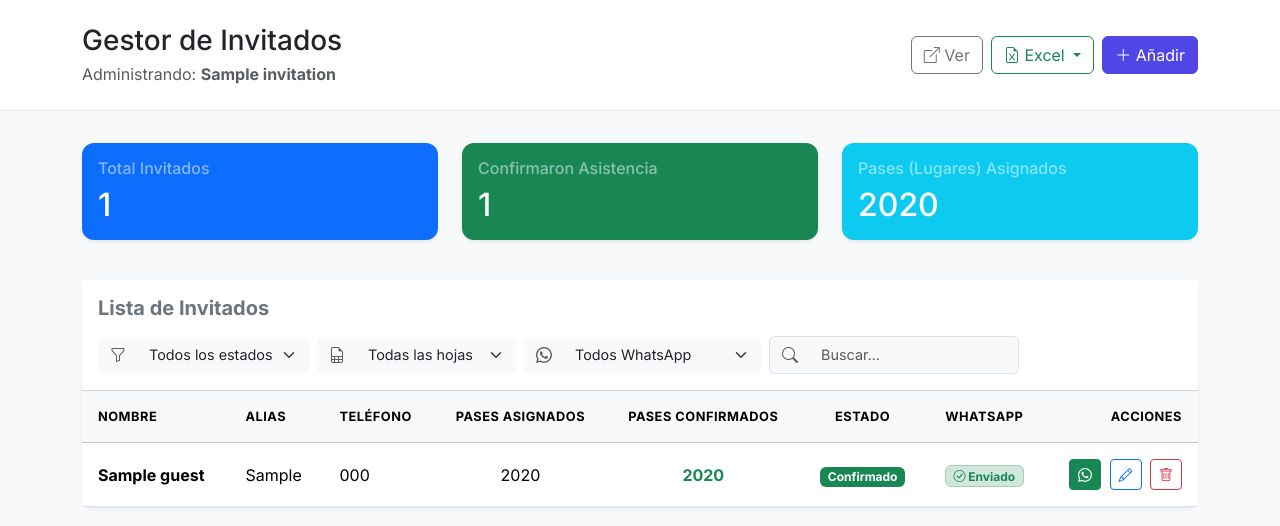
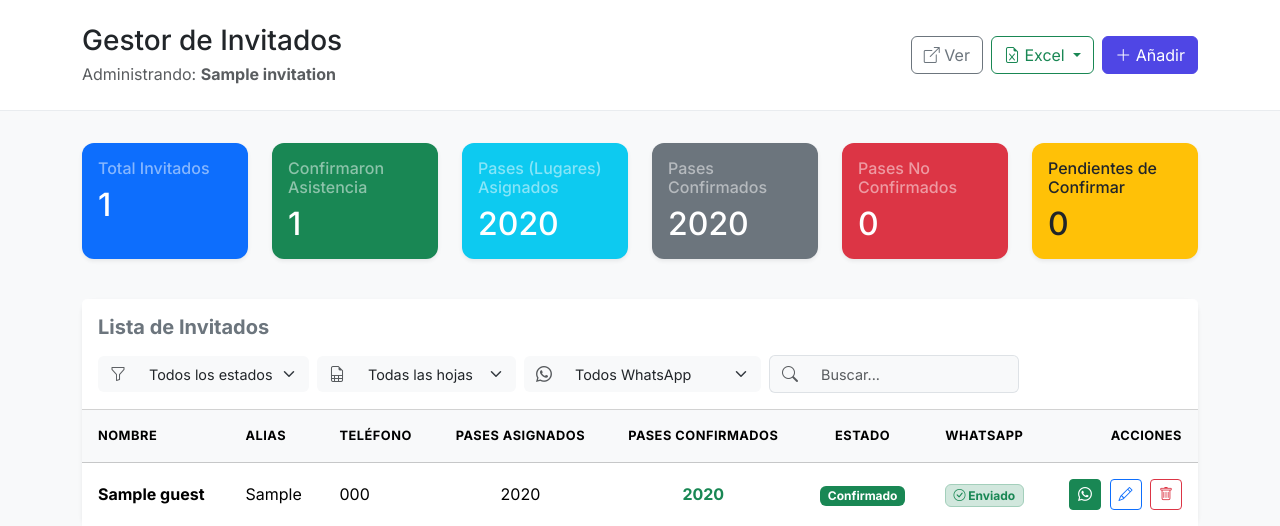
Before and after one commit to nataliajg254/invitaciondigital, a Django app: a page that uses templates/rsvp_guest_dashboard.html in a window 1280 px wide. Shown: the part 56-582 px from the top of the page. Run offline with Django 5.2, Linux system fonts and the light colour scheme; a user stored in the database is signed in; tables that the repository leaves empty hold one stand-in row (values such as "Sample post"); parts of the project's set-up code (start-up, migrations or seed data) failed here and were passed over; some libraries are stand-ins or nearby versions.

Commit message:
ajustes en dash

```diff
--- a/templates/rsvp_guest_dashboard.html
+++ b/templates/rsvp_guest_dashboard.html
@@ -42,7 +42,7 @@
 
     <!-- Statistics Cards -->
     <div class="row mb-4">
-        <div class="col-md-4 mb-3">
+        <div class="col-md-4 col-xl-2 mb-3">
             <div class="card bg-primary text-white h-100">
                 <div class="card-body">
                     <h6 class="card-title text-white-50">Total Invitados</h6>
@@ -50,7 +50,7 @@
                 </div>
             </div>
         </div>
-        <div class="col-md-4 mb-3">
+        <div class="col-md-4 col-xl-2 mb-3">
             <div class="card bg-success text-white h-100">
                 <div class="card-body">
                     <h6 class="card-title text-white-50">Confirmaron Asistencia</h6>
@@ -58,11 +58,35 @@
                 </div>
             </div>
         </div>
-        <div class="col-md-4 mb-3">
+        <div class="col-md-4 col-xl-2 mb-3">
             <div class="card bg-info text-white h-100">
                 <div class="card-body">
                     <h6 class="card-title text-white-50">Pases (Lugares) Asignados</h6>
                     <h2 class="mb-0" id="stat-passes">0</h2>
+                </div>
+            </div>
+        </div>
+        <div class="col-md-4 col-xl-2 mb-3">
+            <div class="card bg-secondary text-white h-100">
+                <div class="card-body">
+                    <h6 class="card-title text-white-50">Pases Confirmados</h6>
+                    <h2 class="mb-0" id="stat-confirmed-passes">0</h2>
+                </div>
+            </div>
+        </div>
+        <div class="col-md-4 col-xl-2 mb-3">
+            <div class="card bg-danger text-white h-100">
+                <div class="card-body">
+                    <h6 class="card-title text-white-50">Pases No Confirmados</h6>
+                    <h2 class="mb-0" id="stat-unconfirmed-passes">0</h2>
+                </div>
+            </div>
+        </div>
+        <div class="col-md-4 col-xl-2 mb-3">
+            <div class="card bg-warning text-dark h-100">
+                <div class="card-body">
+                    <h6 class="card-title text-dark-50">Pendientes de Confirmar</h6>
+                    <h2 class="mb-0" id="stat-pending-passes">0</h2>
                 </div>
             </div>
         </div>
@@ -470,9 +494,23 @@
     }
 
     function updateStats() {
+        const totalPasses = guestsData.reduce((sum, g) => sum + (parseInt(g.max_companions, 10) || 0), 0);
+        const confirmedPasses = guestsData.reduce((sum, g) => {
+            if (!g.has_responded || !g.is_attending) return sum;
+            return sum + (parseInt(g.confirmed_companions, 10) || 0);
+        }, 0);
+        const pendingPasses = guestsData.reduce((sum, g) => {
+            if (g.has_responded) return sum;
+            return sum + (parseInt(g.max_companions, 10) || 0);
+        }, 0);
+        const unconfirmedPasses = Math.max(totalPasses - confirmedPasses - pendingPasses, 0);
+
         document.getElementById('stat-total').innerText = guestsData.length;
         document.getElementById('stat-attending').innerText = guestsData.filter(g => g.has_responded && g.is_attending).length;
-        document.getElementById('stat-passes').innerText = guestsData.reduce((sum, g) => sum + g.max_companions, 0);
+        document.getElementById('stat-passes').innerText = totalPasses;
+        document.getElementById('stat-confirmed-passes').innerText = confirmedPasses;
+        document.getElementById('stat-unconfirmed-passes').innerText = unconfirmedPasses;
+        document.getElementById('stat-pending-passes').innerText = pendingPasses;
     }
 
     // Search filter
```
Also changed, not shown: templates/rsvp_mobile_guest_dashboard.html (+30 -2 lines).
